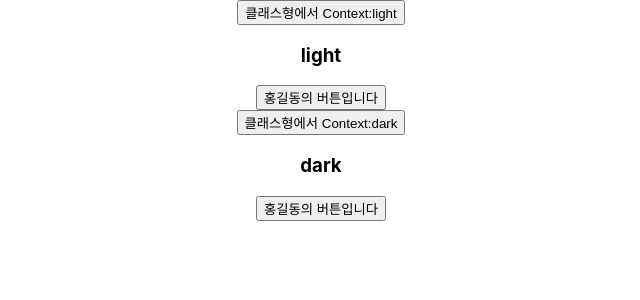
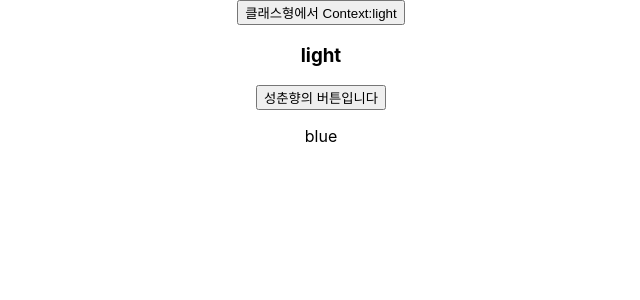
Before and after one commit to hj-Seong/2023-react, a React (Create React App) app in the folder context-text/: page / in a window 1280 px wide. Shown: the top 300 px of the page, without its empty margins (319-959 px from the left). Built offline with nearby package versions, Linux system fonts and the light colour scheme.

Commit message:
0414 Context-실습확인

```diff
--- a/context-text/src/App.js
+++ b/context-text/src/App.js
@@ -5,25 +5,26 @@ import Toolbar from './components/Toolbar';
 import ThemeContext from './context/ThemeContext';
 import ObjectContext from './context/ObjectContext';
 import { DataProvider } from './context/DataContext';
+import ContextBox from './components/ContextBox';
 
 function App() {
   return (
     <div className="App">
       {/** 작성한 context를 값을 사용할 컴포넌트를 감싸서 사용 */}
       <ThemeContext.Provider value='light'>
-        <ObjectContext.Provider value={ {name:"홍길동", login:true} }>
+        <ObjectContext.Provider value={ {name:"성춘향", login:true} }>
           {/** ThemeContext와 ObjectContext값 확인  */}
           <Toolbar/>
         </ObjectContext.Provider>
       </ThemeContext.Provider>
 
-      <DataProvider>
-        { /** DataProvider 값 확인 */}
-        <Toolbar/>
-      </DataProvider>
+
       {/** ContextBox를 가져와서 ThemeContext를 이용하여
-       * blue값을 전달하기
-       */}
+       * blue값을 전달하기*/}
+      <ThemeContext.Provider value='blue'>
+        <ContextBox />
+      </ThemeContext.Provider>
+
 
     </div>
   );
--- a/context-text/src/components/ContextBox.jsx
+++ b/context-text/src/components/ContextBox.jsx
@@ -1,4 +1,8 @@
 import React from 'react'
+
+//Context의 값을 가져오기위해서Context 호출
+import ThemeContext from '../context/ThemeContext'
+import { useContext } from 'react'
 
 export default function ContextBox() {
   return (
@@ -10,5 +14,6 @@ export default function ContextBox() {
 
 function ContextText () {
     // useContext() ThemeContext 를 가져와서 출력하기
-    return <p>{}</p>
+    const text = useContext(ThemeContext)
+    return <p>{text}</p>
 }
--- a/context-text/src/components/Toolbar.jsx
+++ b/context-text/src/components/Toolbar.jsx
@@ -10,7 +10,9 @@ import { useContext } from 'react';
 export default function Toolbar(props) {
   return (
     <div>
+        {/** 클래형 컴포넌트 */ }
         <ThemedButton />
+        {/** 함수형 컴포넌트 */}
         <MyButton />
     </div>
   )
@@ -29,7 +31,7 @@ class ThemedButton extends React.Component {
     }
 }
 
-function MyButton (props) {
+function MyButton () {
     // 함수형 컴포넌트에서 ThemeContext를 통해서 값 받아오기
     // useContext를 통해서 값을 받아올수 있다
     // useContext로 받아올 변수의 이름은 자율
@@ -42,19 +44,13 @@ function MyButton (props) {
     const context =  useContext(ThemeContext);
 
     // 객체로 전달된 값은 객체로 사용
+    // {name : "홍길동", login : true}
     const user = useContext(ObjectContext)
-
-    // DataContext에서 작성한 value의 값
-    // {state : {name, login}, action :{set~,set~}}
-    const value = useContext(DataContext);
 
     return  <div>
       <h3>{context}</h3>
         {
           user && <button>{user.name}의 버튼입니다</button>
         }
-        {
-          value && <button>{value.state.name}의 버튼입니다</button>
-        }
     </div>
 }
```
